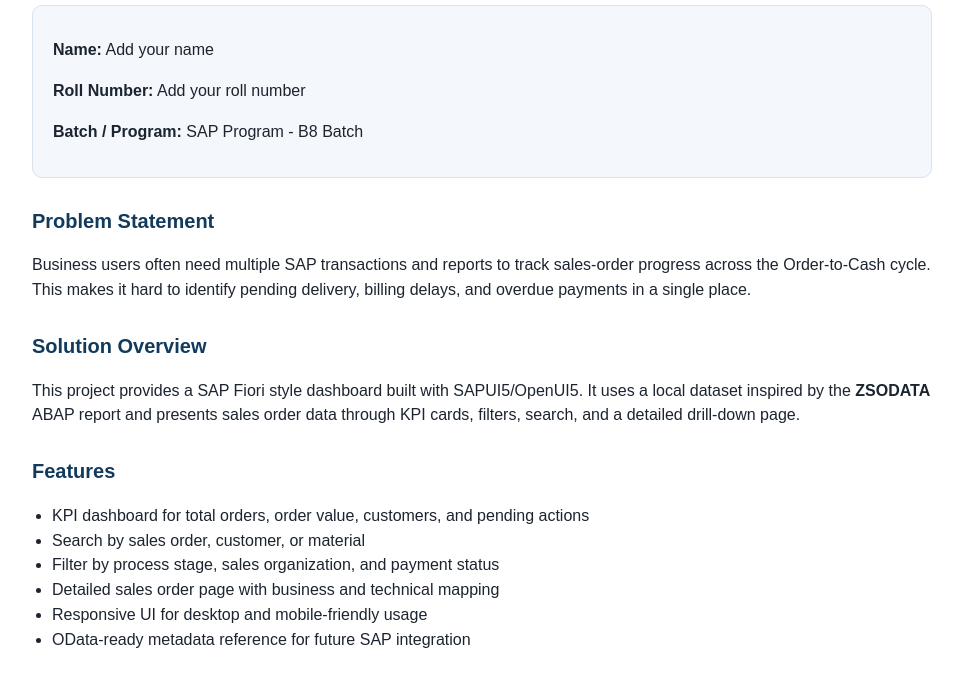
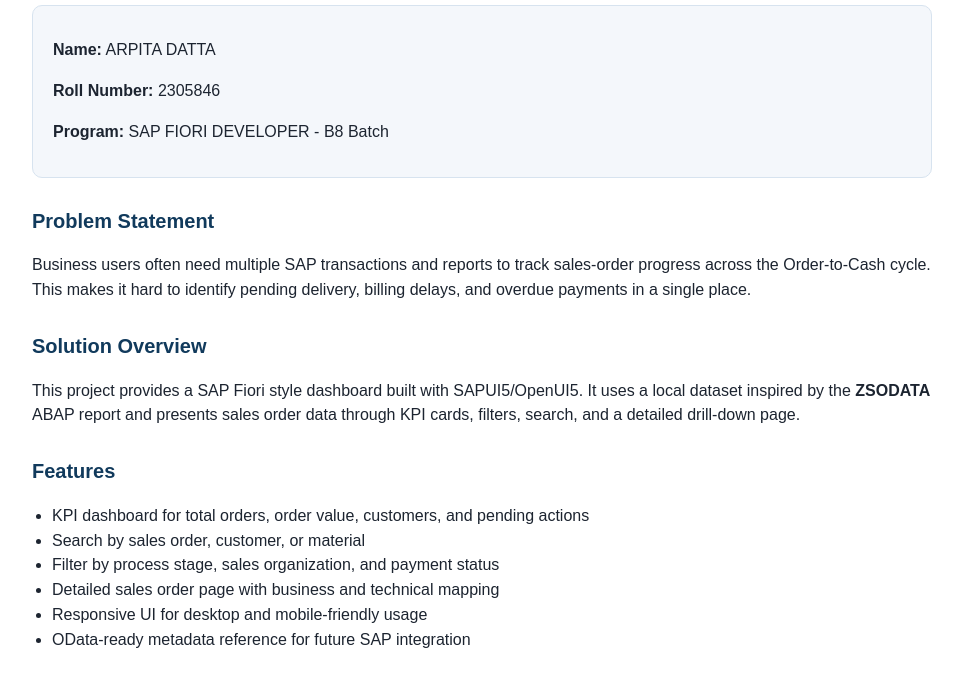
Before and after one commit to ArpiTaDTA/SAP-Order-to-Cash-Sales-Monitor, a website: page CAPSTONE_DOCUMENTATION.html in a window 1280 px wide. Shown: the part 86-764 px from the top of the page, without its empty margins (158-1121 px from the left). Drawn offline with Linux system fonts and the light colour scheme.

Commit message:
Update personal information in documentation

```diff
--- a/CAPSTONE_DOCUMENTATION.html
+++ b/CAPSTONE_DOCUMENTATION.html
@@ -73,9 +73,9 @@
 <body>
     <h1>SAP Order-to-Cash Sales Monitor</h1>
     <div class="meta">
-        <p><strong>Name:</strong> Add your name</p>
-        <p><strong>Roll Number:</strong> Add your roll number</p>
-        <p><strong>Batch / Program:</strong> SAP Program - B8 Batch</p>
+        <p><strong>Name:</strong> ARPITA DATTA</p>
+        <p><strong>Roll Number:</strong> 2305846 </p>
+        <p><strong>Program:</strong> SAP FIORI DEVELOPER - B8 Batch</p>
     </div>
 
     <h2>Problem Statement</h2>
```
